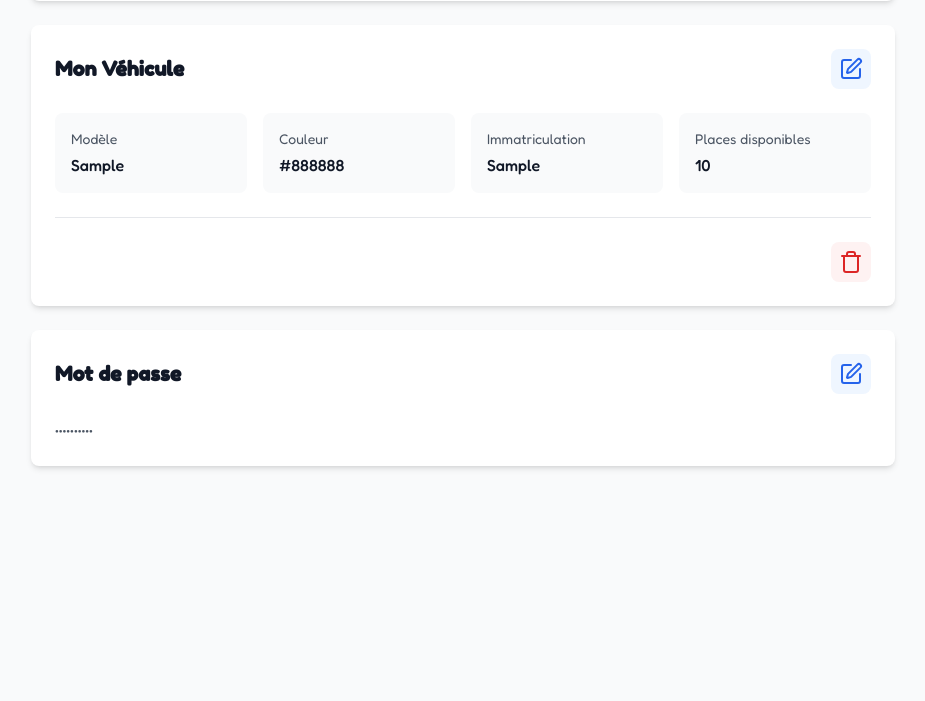
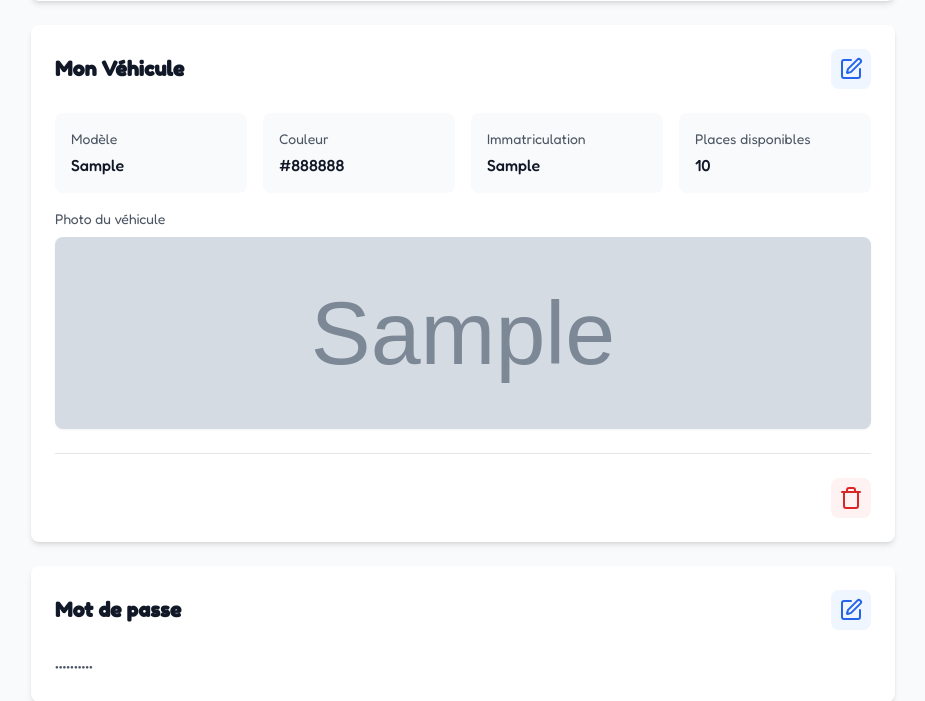
Before and after one commit to agnlt64/go-upjv, a Flask app: page /user-profile in a window 1280 px wide. Shown: the part 683-1384 px from the top of the page, without its empty margins (177-1102 px from the left). Before the commit the page ends 1152 px from the top, so only its background shows below. Run offline with Flask 3, Linux system fonts and the light colour scheme; a user stored in the database is signed in; tables that the repository leaves empty hold one stand-in row (values such as "Sample post"); grey boxes marked "Sample" are stand-in pictures; some libraries are stand-ins or nearby versions.

Commit message:
ajout des images pour les véhicules

```diff
--- a/app/models/vehicle.py
+++ b/app/models/vehicle.py
@@ -8,6 +8,7 @@ class Vehicle(db.Model):
     color = db.Column(db.String(50))
     licence_plate = db.Column(db.String(20), unique=True, nullable=False)
     max_seats = db.Column(db.Integer, nullable=False)
+    image_path = db.Column(db.String(255), nullable=True)
 
     owner_id = db.Column(db.Integer, db.ForeignKey('user.id'), nullable=False, unique=True)
 
--- a/app/templates/base.html
+++ b/app/templates/base.html
@@ -49,18 +49,7 @@
         </nav>
     </header>
 
-    <!-- <main class="flex-grow pt-32 px-4 w-full max-w-screen-2xl mx-auto">
-
-        <div class="mb-6 w-full max-w-2xl mx-auto">
-            {{ flash_messages() }}
-        </div> -->
-
-        {% block content %}{% endblock %}
-    <!-- </main> -->
-<!--
-    <footer class="text-center py-4 text-gray-400 text-sm mt-auto">
-        &copy; 2026 GoUPJV
-    </footer> -->
+    {% block content %}{% endblock %}
 
     {# C'est ici que les templates enfants injecteront leurs propres scripts #}
     {% block scripts %}{% endblock %}
--- a/app/templates/user_profile.html
+++ b/app/templates/user_profile.html
@@ -141,7 +141,20 @@
                     </div>
                 </div>
 
-                <form action="{{ url_for('api.delete_vehicle') }}" method="POST" class="mt-6 pt-6 border-t border-gray-200 flex justify-end">
+                <div class="mt-4">
+                    <p class="text-sm text-gray-600 mb-2">Photo du véhicule</p>
+                    {% if user.vehicle.image_path %}
+                    <img src="{{ url_for('static', filename='uploads/vehicles/' + user.vehicle.image_path) }}"
+                        alt="{{ user.vehicle.model }}" class="w-full h-48 object-cover rounded-lg shadow-sm">
+                    {% else %}
+                    <div class="w-full h-48 bg-gray-100 rounded-lg flex items-center justify-center">
+                        <p class="text-gray-400 text-sm">Aucune photo</p>
+                    </div>
+                    {% endif %}
+                </div>
+
+                <form action="{{ url_for('api.delete_vehicle') }}" method="POST"
+                    class="mt-6 pt-6 border-t border-gray-200 flex justify-end">
                     <button type="submit" id="deleteVehicleBtn"
                         class="p-2 text-sm font-medium text-red-600 bg-red-50 rounded-lg hover:bg-red-100 transition-all">
                         {{ trash_icon() }}
@@ -149,7 +162,8 @@
                 </form>
             </div>
 
-            <form action="{{ url_for('api.update_vehicle') }}" method="PATCH" id="vehicleForm" class="hidden">
+            <form action="{{ url_for('api.update_vehicle') }}" method="POST" id="vehicleForm" class="hidden"
+                enctype="multipart/form-data">
                 <div class="grid grid-cols-1 md:grid-cols-2 gap-6">
                     <div>
                         <label for="vehicle_model" class="block text-sm font-medium text-gray-700 mb-2">
@@ -181,9 +195,17 @@
                         <label for="vehicle_max_seats" class="block text-sm font-medium text-gray-700 mb-2">
                             Nombre de places <span class="text-red-500">*</span>
                         </label>
-                        <input type="number" id="vehicle_max_seats" name="max_seats" value="{{ user.vehicle.max_seats }}"
-                            min="1" max="8" required
+                        <input type="number" id="vehicle_max_seats" name="max_seats"
+                            value="{{ user.vehicle.max_seats }}" min="1" max="8" required
                             class="w-full px-4 py-2 bg-gray-50 border border-gray-300 rounded-lg shadow-sm focus:ring-2 focus:ring-blue-500 focus:border-blue-500 outline-none transition-all">
+                    </div>
+
+                    <div class="md:col-span-2">
+                        <label for="vehicle_image" class="block text-sm font-medium text-gray-700 mb-2">
+                            Photo du véhicule
+                        </label>
+                        <input type="file" id="vehicle_image" name="vehicle_image" accept="image/*"
+                            class="w-full px-4 py-2 bg-gray-50 border border-gray-300 rounded-lg shadow-sm focus:ring-2 focus:ring-blue-500 focus:border-blue-500 outline-none transition-all file:mr-4 file:py-2 file:px-4 file:rounded-lg file:border-0 file:text-sm file:font-medium file:bg-blue-50 file:text-blue-700 hover:file:bg-blue-100">
                     </div>
                 </div>
 
@@ -215,7 +237,8 @@
                 </div>
             </div>
 
-            <form action="{{ url_for('api.add_vehicle') }}" method="POST" id="addVehicleForm" class="hidden">
+            <form action="{{ url_for('api.add_vehicle') }}" method="POST" id="addVehicleForm" class="hidden"
+                enctype="multipart/form-data">
                 <div class="grid grid-cols-1 md:grid-cols-2 gap-6">
                     <div>
                         <label for="new_vehicle_model" class="block text-sm font-medium text-gray-700 mb-2">
@@ -249,6 +272,14 @@
                         <input type="number" id="new_vehicle_max_seats" name="max_seats" min="1" max="8" required
                             placeholder="Ex: 4"
                             class="w-full px-4 py-2 bg-gray-50 border border-gray-300 rounded-lg shadow-sm focus:ring-2 focus:ring-blue-500 focus:border-blue-500 outline-none transition-all">
+                    </div>
+
+                    <div class="md:col-span-2">
+                        <label for="new_vehicle_image" class="block text-sm font-medium text-gray-700 mb-2">
+                            Photo du véhicule
+                        </label>
+                        <input type="file" id="new_vehicle_image" name="vehicle_image" accept="image/*"
+                            class="w-full px-4 py-2 bg-gray-50 border border-gray-300 rounded-lg shadow-sm focus:ring-2 focus:ring-blue-500 focus:border-blue-500 outline-none transition-all file:mr-4 file:py-2 file:px-4 file:rounded-lg file:border-0 file:text-sm file:font-medium file:bg-blue-50 file:text-blue-700 hover:file:bg-blue-100">
                     </div>
                 </div>
 
```
Also changed, not shown: app/templates/offer_ride.html (+24 -8 lines), app/views/api.py (+37 -1 lines), app/static/uploads/vehicles/12c5cc8e-6c7a-49f5-b690-3aadaeca7802_Utah_teapot_simple_2.png (added).
